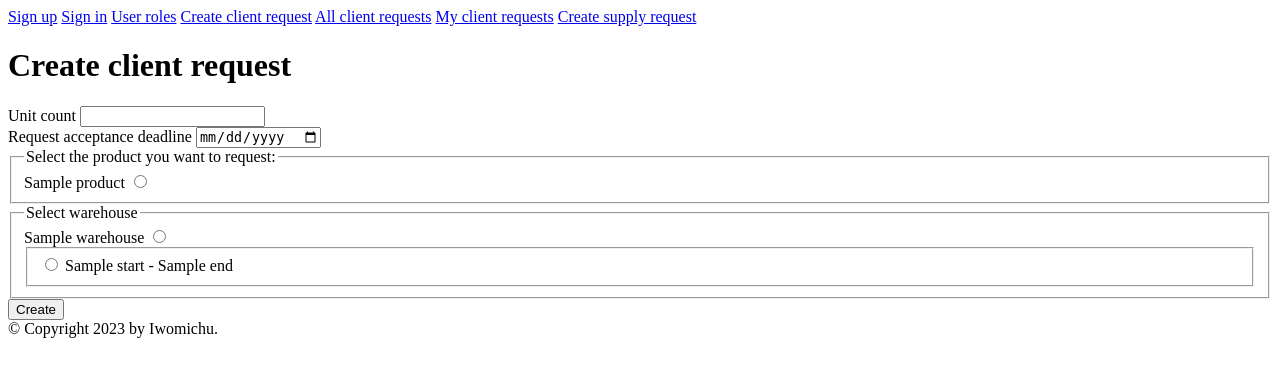
After one commit to Iwomichu/projekt-zaawansowane-wzorce-projektowe-i-architektoniczne, a FastAPI app: template templates/createSupplyRequestPage.html in a window 1280 px wide. The commit adds this page. Shown: the top 377 px of the page. Run offline with FastAPI, Linux system fonts and the light colour scheme; the template is opened without the code that fills it: most values are stand-ins (such as "Sample title", 1, 10 or a date in 2020); parts of the project's set-up code (start-up, migrations or seed data) failed here and were passed over.

Commit message:
UI for creating supply offer added

```diff
--- a/templates/base.html
+++ b/templates/base.html
@@ -16,6 +16,7 @@
         <a href="/client_requests/create">Create client request</a>
         <a href="/client_requests/all">All client requests</a>
         <a href="/client_requests/my">My client requests</a>
+        <a href="/supply/request/create">Create supply request</a>
     </div>
     <div id="content">{% block content %}{% endblock %}</div>
     <div id="footer">
--- /dev/null
+++ b/templates/createSupplyRequestPage.html
@@ -0,0 +1,41 @@
+{% extends "base.html" %}
+{% block title %}Create account{% endblock %}
+{% block head %}
+{% endblock %}
+{% block content %}
+<h1>Create client request</h1>
+<form action="/supply/request/create" method="post">
+    <div>
+        <label for="unit_count">Unit count</label>
+        <input type="number" name="unit_count" id="unit_count">
+    </div>
+
+    <div>
+        <label for="request_deadline">Request acceptance deadline</label>
+        <input type="date" name="request_deadline" id="request_deadline">
+    </div>
+
+    <fieldset>
+        <legend>Select the product you want to request:</legend>
+        {% for product in data.products %}
+        <label for="product">{{ product.label }}</label>
+        <input type="radio" name="product_id" id="product" value="{{ product.id }}">
+        {% endfor %}
+    </fieldset>
+
+    {% for warehouse in data.warehouses %}
+    <fieldset>
+        <legend>Select warehouse</legend>
+        <label for="warehouse_id">{{warehouse.label}}</label>
+        <input type="radio" name="warehouse_id" id="warehouse_id" value="{{ warehouse.id }}">
+        {% for time_window in warehouse.load_time_windows %}
+        <fieldset>
+            <input type="radio" name="time_window_id" id="time_window_id" value="{{ time_window.id }}">
+            <label for="time_window_id">{{ time_window.start}} - {{time_window.end}}</label>
+        </fieldset>
+        {% endfor %}
+    </fieldset>
+    {% endfor %}
+    <input type="submit" value="Create">
+</form>
+{% endblock %}
--- a/zwpa/main.py
+++ b/zwpa/main.py
@@ -20,6 +20,7 @@ from .routers.user import (
     modify_user_roles_workflow,
 )
 from .routers.client_requests import router as client_requests_router
+from .routers.supply import router as supply_router
 
 
 create_root_workflow = CreateRootWorkflow(
@@ -42,6 +43,7 @@ async def lifespan(app: FastAPI):
 app = FastAPI(lifespan=lifespan)
 app.include_router(user_router)
 app.include_router(client_requests_router)
+app.include_router(supply_router)
 
 
 @app.get("/", response_class=HTMLResponse)
```
Also changed, not shown: tests/test_supply.py (+14 -5 lines), zwpa/routers/supply.py (added, +49 -0 lines).
